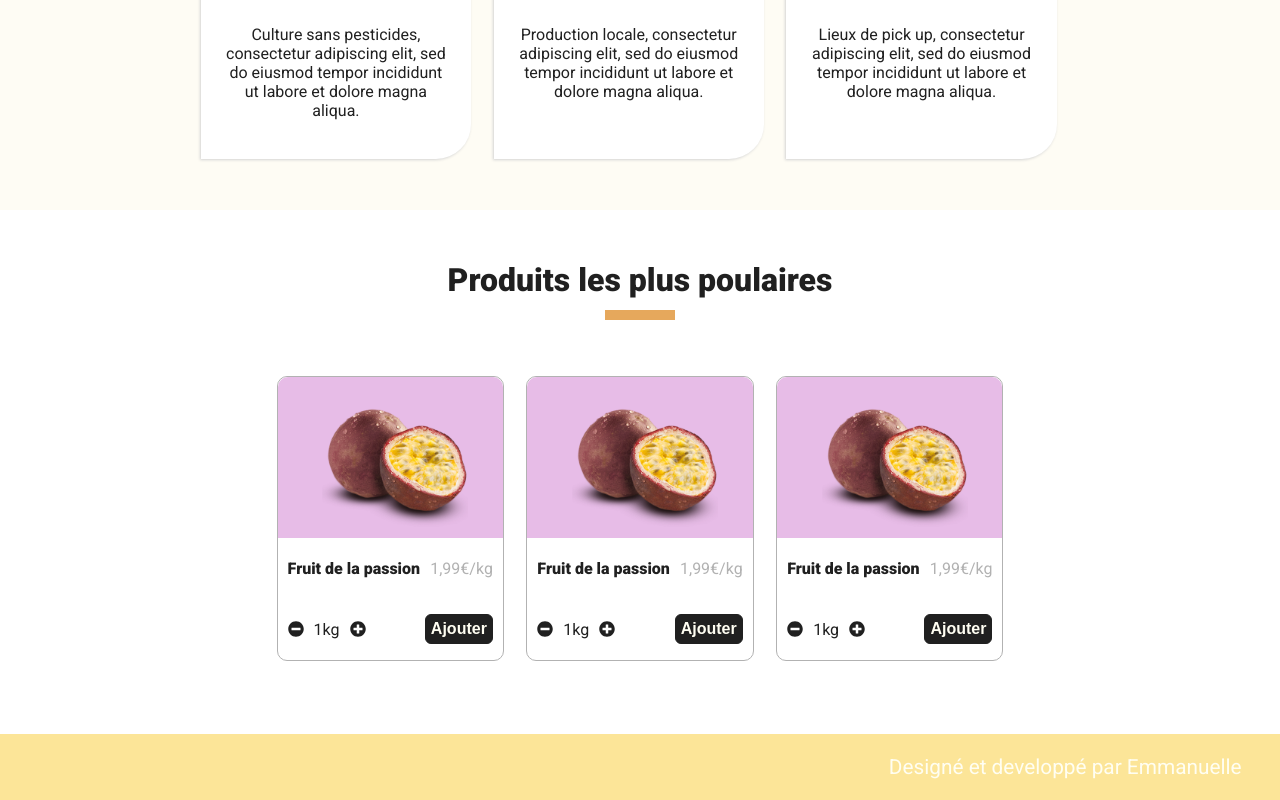
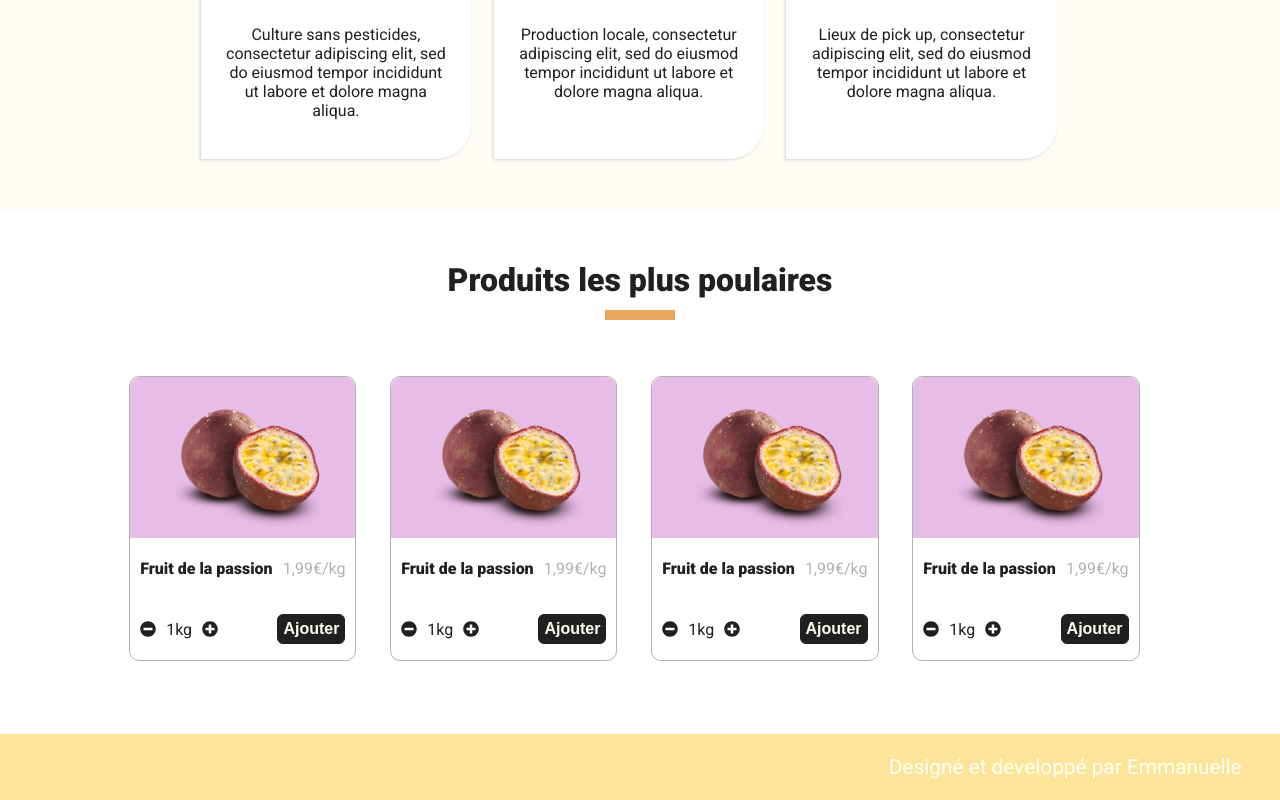
Before and after one commit to emmanuellejaldorau/cathy-boutik, a React (Create React App) app: page / in a window 1280 px wide. Shown: the part 926-1726 px from the top of the page. Built offline with nearby package versions, Linux system fonts and the light colour scheme.

Commit message:
style(productTile): unified css

```diff
--- a/src/App.css
+++ b/src/App.css
@@ -53,6 +53,9 @@ nav a {
     border: 1px solid #b2b2b2;
     border-radius: 10px;
     margin-bottom: 10%;
+    width: 45%;
+    margin-left: 1%;
+    margin-right: 1%;
 }
 
 .product-tile > div {
@@ -139,8 +142,9 @@ footer{
     /*--------------------Product Tile------------------------*/
 
     .product-tile {
-        margin-bottom: 0;
         margin-right: 2%;
+        width: 20%;
+        margin-bottom: 2%;
     }
 
     .product-tile-price{
--- a/src/components/homepage/Homepage.css
+++ b/src/components/homepage/Homepage.css
@@ -92,7 +92,7 @@
 
 /*--------------------Popular Products------------------------*/
 .popular-products{
-    padding: 15% 5% 7%;
+    padding: 15% 0 7%;
     display: flex;
     flex-direction: column;
     align-items: center;
@@ -107,14 +107,10 @@
 .product-tile-list{
     width: 100%;
     display: flex;
-    flex-direction: column;
-    align-items: center;
+    justify-content: center;
+    flex-wrap: wrap;
 }
 
-/*--------------------Product Tile------------------------*/
-.product-tile{
-    width: 75%;
-}
 
 /* DESKTOP------------------------------------------------------------------------------- */
 
@@ -202,8 +198,4 @@
         width: 100%;
     }
 
-    /*--------------------Product Tile------------------------*/
-    .product-tile{
-        width: 25%;
-    }
 }
--- a/src/components/homepage/PopularProducts.tsx
+++ b/src/components/homepage/PopularProducts.tsx
@@ -10,6 +10,7 @@ function PopularProducts(){
                 <ProductTile />
                 <ProductTile />
                 <ProductTile />
+                <ProductTile />
             </div>
 
         </div>
--- a/src/components/product-list/ProductList.css
+++ b/src/components/product-list/ProductList.css
@@ -22,12 +22,6 @@ input{
     font-size: 1.2rem;
 }
 
-/*--------------------Product Tile------------------------*/
-.product-tile{
-    width: 45%;
-    margin-left: 1%;
-    margin-right: 1%;
-}
 
 /* DESKTOP-------------------------------------------------------------------------------- */
 @media (min-width: 450px) {
@@ -36,7 +30,6 @@ input{
         margin-bottom: 10%;
     }
 
-
     /*--------------------Searchbar------------------------*/
     input{
         width: 86%;
@@ -44,10 +37,4 @@ input{
         margin: 5% 0 3%;
         font-size: 1.2rem;
     }
-
-    /*--------------------Product Tile------------------------*/
-    .product-tile{
-        width: 20%;
-        margin-bottom: 2%;
 }
-}
```
